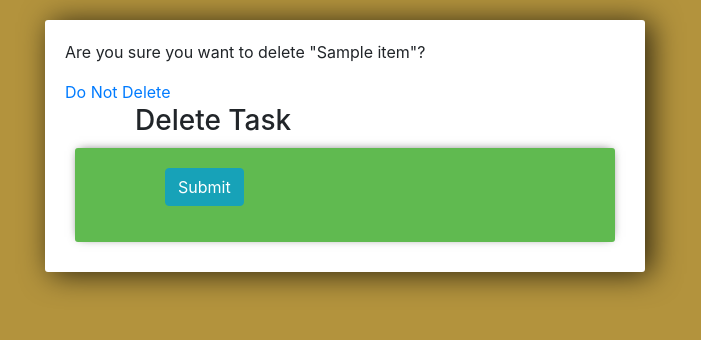
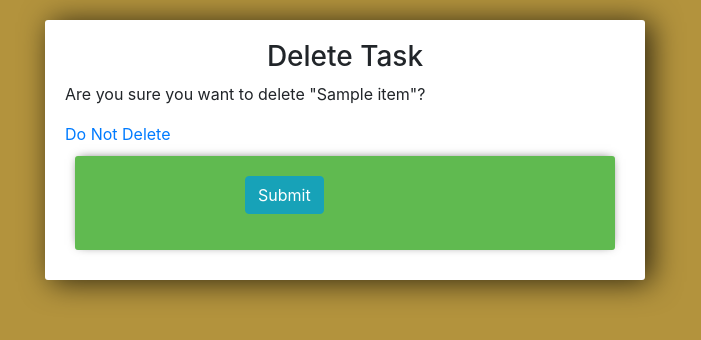
Before and after one commit to Pinky-alt-spec/Todo, a Django app: template todo_list/templates/todo_list/delete_task.html in a window 1280 px wide. Shown: the top 340 px of the page, without its empty margins (295-996 px from the left). Run offline with Django 3.2, Linux system fonts and the light colour scheme; the template is opened without the code that fills it: most values are stand-ins (such as "Sample title", 1, 10 or a date in 2020); parts of the project's set-up code (start-up, migrations or seed data) failed here and were passed over; some libraries are stand-ins or nearby versions.

Commit message:
Update delete_task.html

```diff
--- a/todo_list/templates/todo_list/delete_task.html
+++ b/todo_list/templates/todo_list/delete_task.html
@@ -26,14 +26,14 @@
 
 
 <div class="center-column">
+  <h3 style="text-align:center">Delete Task</h3>
     <p>Are you sure you want to delete "{{item}}"?</p>
 
-    <a href="{% url 'list' %}">Do Not Delete</a>
-      <h3 style="margin-left:70px">Delete Task</h3>
+   <a href="{% url 'list' %}">Do Not Delete</a>
       <div class="item-row">
        <form method="POST" action="">
            {% csrf_token %}
-           <input style="margin-left:70px" class="btn btn-info" type="submit" name="Confirm">
+           <input style="margin-left:150px" class="btn btn-info" type="submit" name="Confirm">
        </form>
  </div>
 <div>
```
